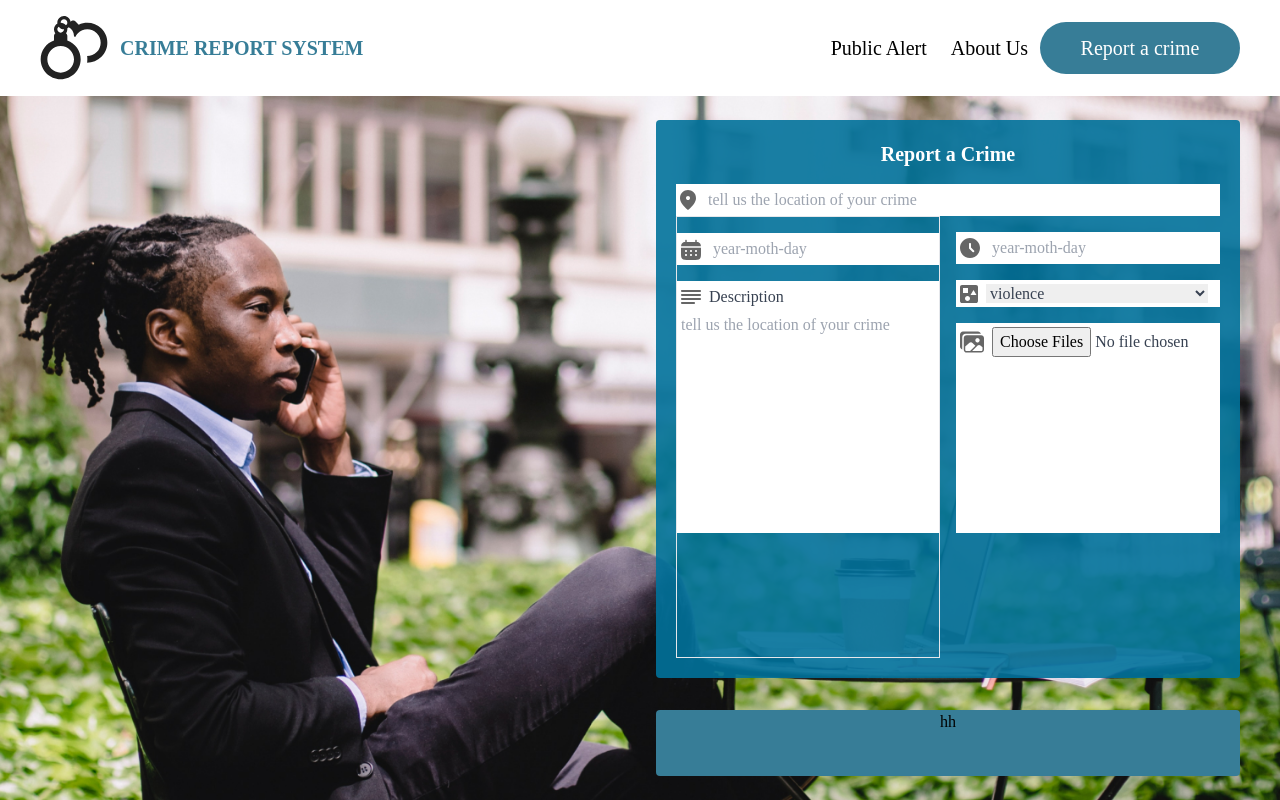
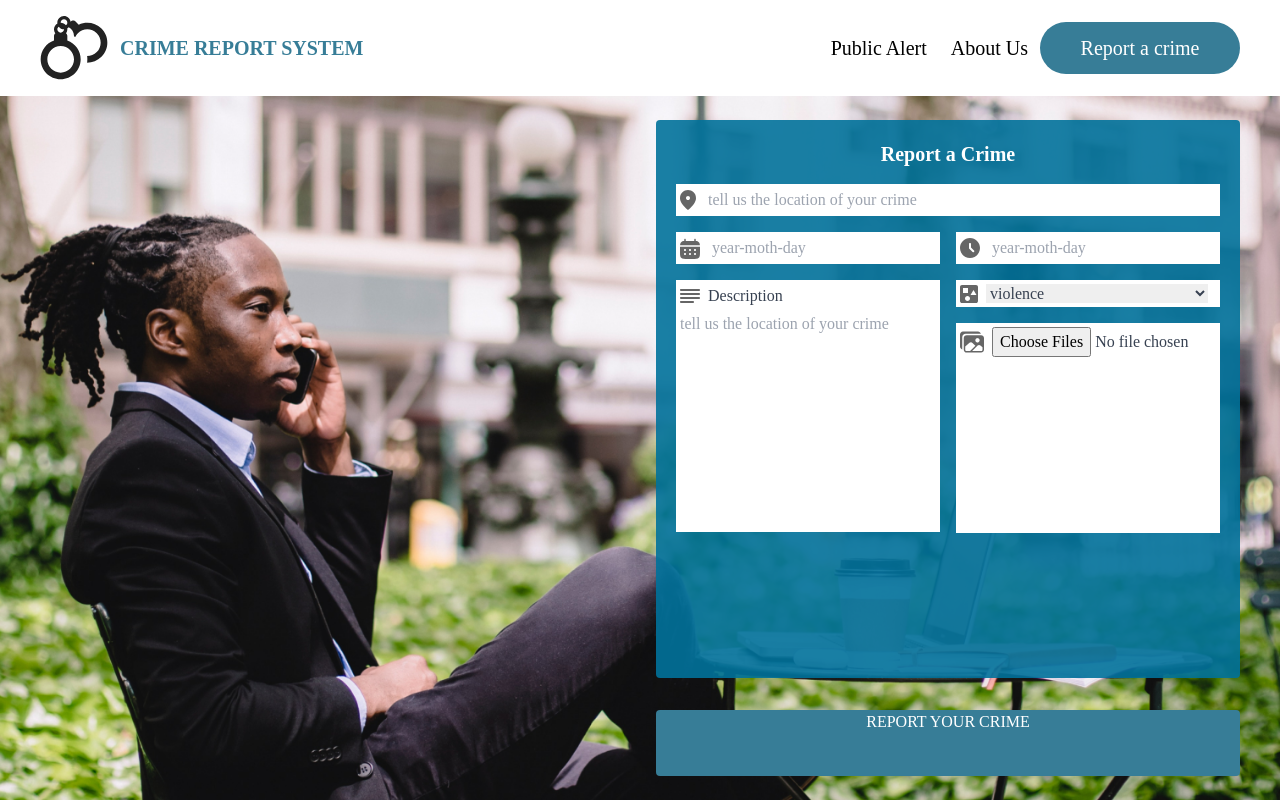
Before and after one commit to remymcall/crime-reports, a React (Create React App) app: page /report in a window 1280 px wide. Built offline with nearby package versions, Linux system fonts and the light colour scheme.

Commit message:
Update Report.js
border and text to report

```diff
--- a/src/components/Report.js
+++ b/src/components/Report.js
@@ -52,7 +52,7 @@ function Report() {
             {/* rows */}
             <div className="flex flex-row w-full h-full">
               {/* row1 */}
-              <div className="flex flex-col w-1/2 h-full border mr-4">
+              <div className="flex flex-col w-1/2 h-full  mr-4">
                 {/* start of date input */}
                 <div className="flex flex-row justify-start items-center p-1 bg-white w-full mt-4">
                   <div className=" w-[21] h-[22]">
@@ -277,9 +277,9 @@ function Report() {
             </div>
           </div>
 
-          <div className="flex justify-center rounded w-full h-[10%] bg-[#377D97]">
+          <div className="flex justify-center tex-xl text-white rounded w-full h-[10%] bg-[#377D97]">
             {" "}
-            hh
+            REPORT YOUR CRIME
           </div>
         </div>
       </div>
```
